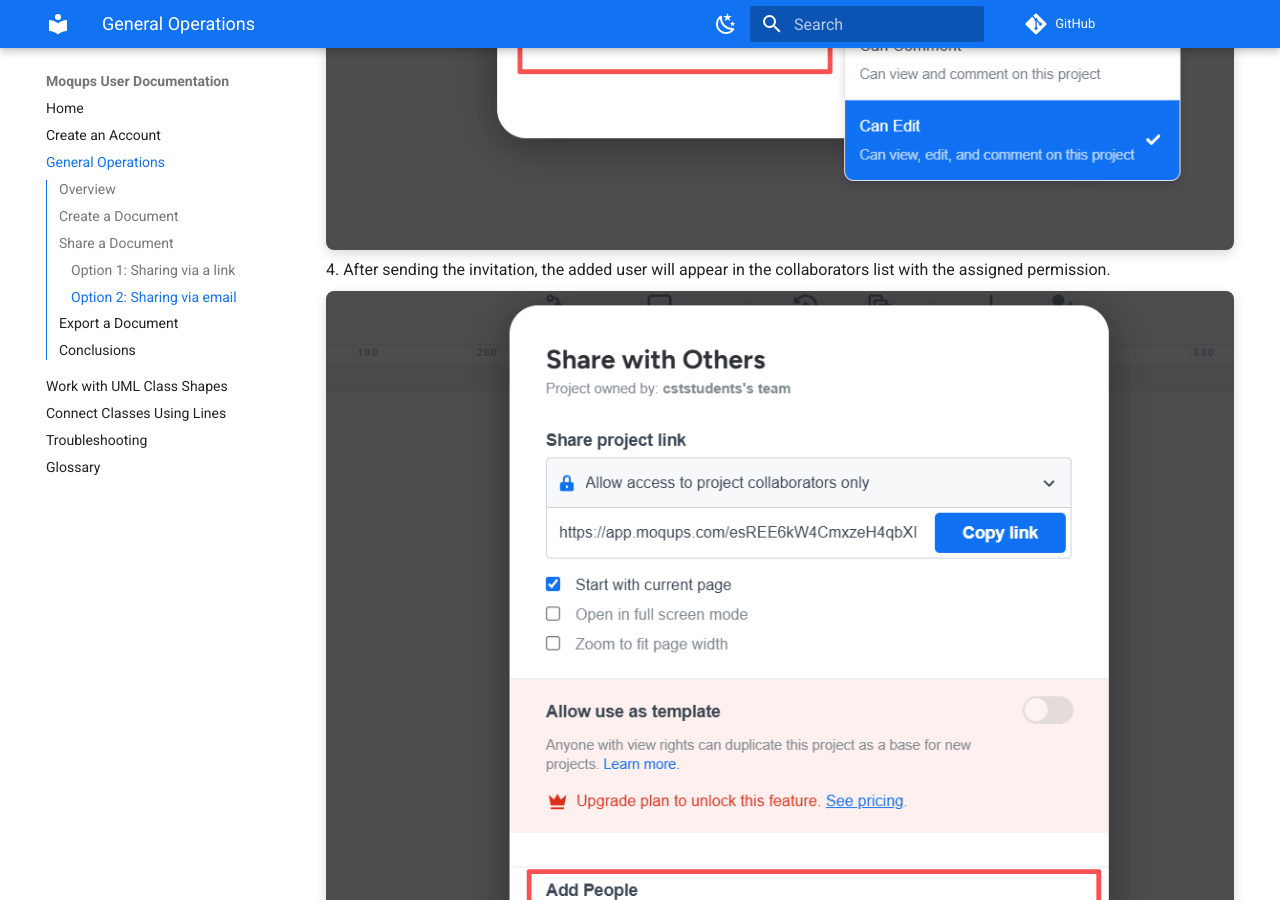
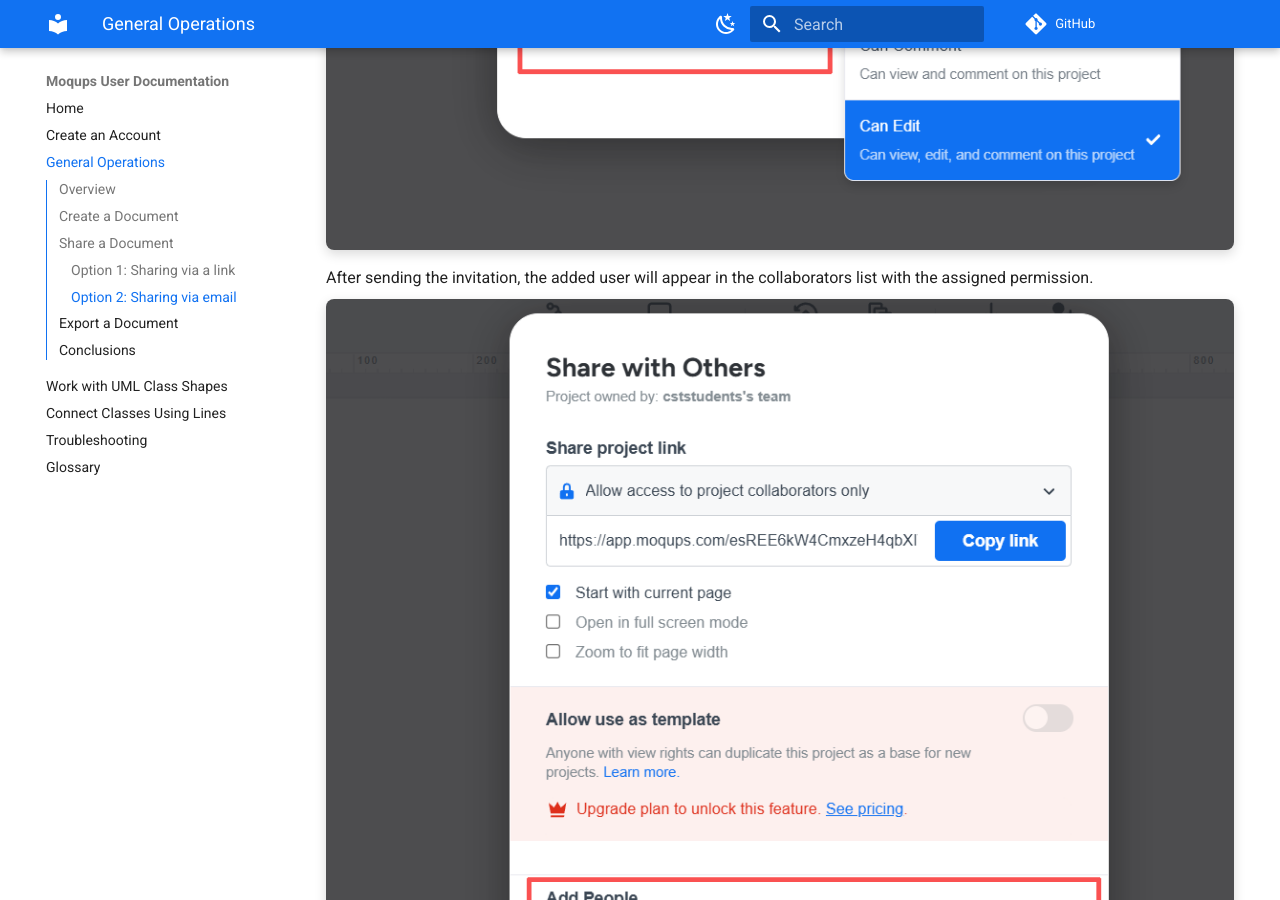
Before and after one commit to mzhao002/Moqups-User-Documentation, an MkDocs documentation site: the page built from docs/general-operations.md, in a window 1280 px wide and 900 px high, scrolled down 6086 px. Built offline with MkDocs 1.6.1 and Material for MkDocs 9.7.7, drawn with Linux system fonts in a browser that asks for light colours; comment, search, counter and statistics services are not loaded; some of the changed text lies outside the part shown.

Commit message:
Refine step formatting

```diff
--- a/docs/general-operations.md
+++ b/docs/general-operations.md
@@ -12,7 +12,7 @@
 
     ![Create new project](images/create-project.png)
 
-2. In the "Create New Project" window, enter a project name (e.g., "UML Class Diagram").
+2. Enter a project name (e.g., "UML Class Diagram") in the "Create New Project" window.
 
     ![Enter project name](images/project-name.png)
 
@@ -43,7 +43,7 @@
 
 You can generate a shareable link and send it to others.
 
-1. In the "Share with Others" window, locate the project link section.
+1. Locate the project link section in the "Share with Others" window.
 2. Click [Copy link].
 3. Send the link to others.
 
@@ -67,7 +67,8 @@
         "Can Edit" allows users to modify the UML Class Diagram, while "Can Comment" only allows feedback.
 
     ![Share via email](images/share-email.png)
-4. After sending the invitation, the added user will appear in the collaborators list with the assigned permission.
+
+    After sending the invitation, the added user will appear in the collaborators list with the assigned permission.
 
     ![Collaborator added successfully](images/share-email2.png)
 
```
